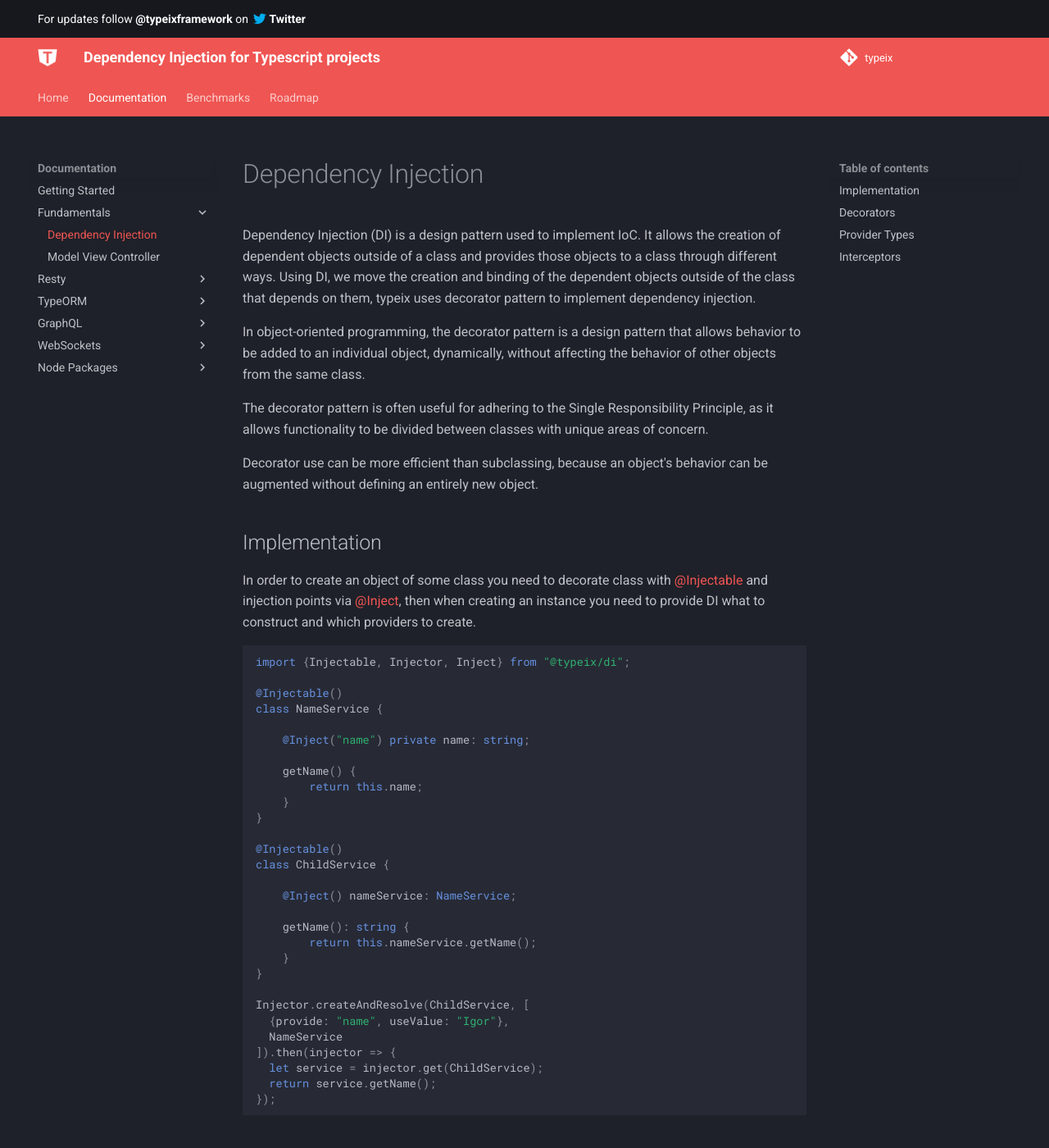
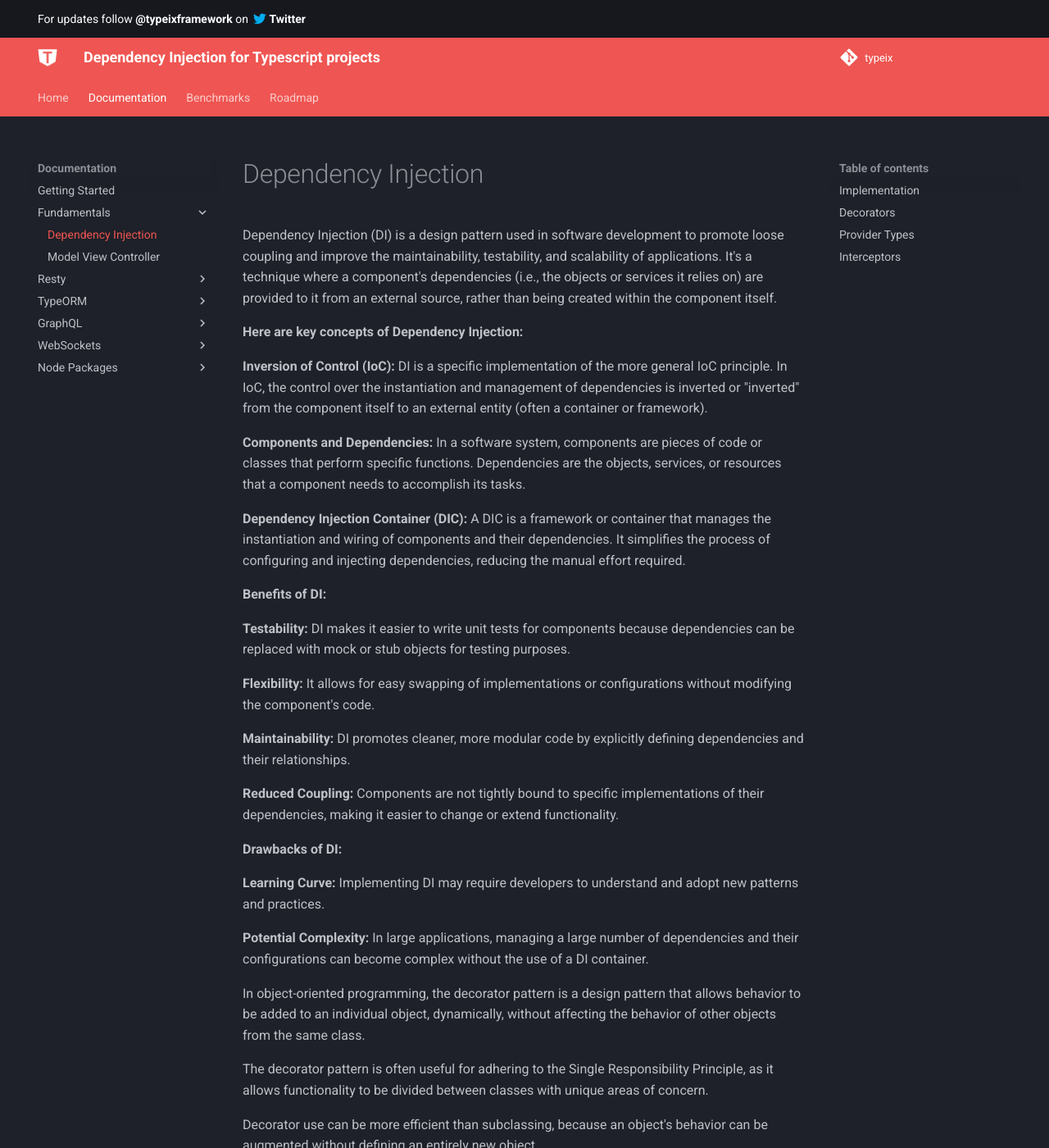
Before and after one commit to typeix/typeix.github.io, an MkDocs documentation site: the page built from docs/documentation/fundamentals/di.md, in a window 1280 px wide and 1400 px high. Shown: the whole window at 82% size. Built offline with MkDocs 1.6.1 and Material for MkDocs 9.7.7, drawn with Linux system fonts in a browser that asks for light colours; comment, search, counter and statistics services are not loaded.

Commit message:
Update di docs

```diff
--- a/docs/documentation/fundamentals/di.md
+++ b/docs/documentation/fundamentals/di.md
@@ -3,10 +3,46 @@ template: main.html
 title: Dependency Injection for Typescript projects
 ---
 # Dependency Injection
-Dependency Injection (DI) is a design pattern used to implement IoC. It allows the creation of dependent objects outside
-of a class and provides those objects to a class through different ways. Using DI, we move the creation and binding of
-the dependent objects outside of the class that depends on them, typeix uses decorator pattern to implement
-dependency injection.
+Dependency Injection (DI) is a design pattern used in software development to promote loose coupling and
+improve the maintainability, testability, and scalability of applications. It's a technique where a component's dependencies
+(i.e., the objects or services it relies on) are provided to it from an external source, rather than being created within the component itself.
+
+**Here are key concepts of Dependency Injection:**
+
+**Inversion of Control (IoC):**
+DI is a specific implementation of the more general IoC principle. In IoC, the control over the instantiation and
+management of dependencies is inverted or "inverted" from the component itself to an external entity (often a container or framework).
+
+**Components and Dependencies:**
+In a software system, components are pieces of code or classes that perform specific functions.
+Dependencies are the objects, services, or resources that a component needs to accomplish its tasks.
+
+
+**Dependency Injection Container (DIC):**
+A DIC is a framework or container that manages the instantiation and wiring of components and their dependencies.
+It simplifies the process of configuring and injecting dependencies, reducing the manual effort required.
+
+**Benefits of DI:**
+
+**Testability:**
+DI makes it easier to write unit tests for components because dependencies can be replaced with mock or stub objects for testing purposes.
+
+**Flexibility:**
+It allows for easy swapping of implementations or configurations without modifying the component's code.
+
+**Maintainability:**
+DI promotes cleaner, more modular code by explicitly defining dependencies and their relationships.
+
+**Reduced Coupling:**
+Components are not tightly bound to specific implementations of their dependencies, making it easier to change or extend functionality.
+
+**Drawbacks of DI:**
+
+**Learning Curve:**
+Implementing DI may require developers to understand and adopt new patterns and practices.
+
+**Potential Complexity:**
+In large applications, managing a large number of dependencies and their configurations can become complex without the use of a DI container.
 
 In object-oriented programming, the decorator pattern is a design pattern that allows behavior
 to be added to an individual object, dynamically, without affecting the behavior of other objects from the same class.
```
